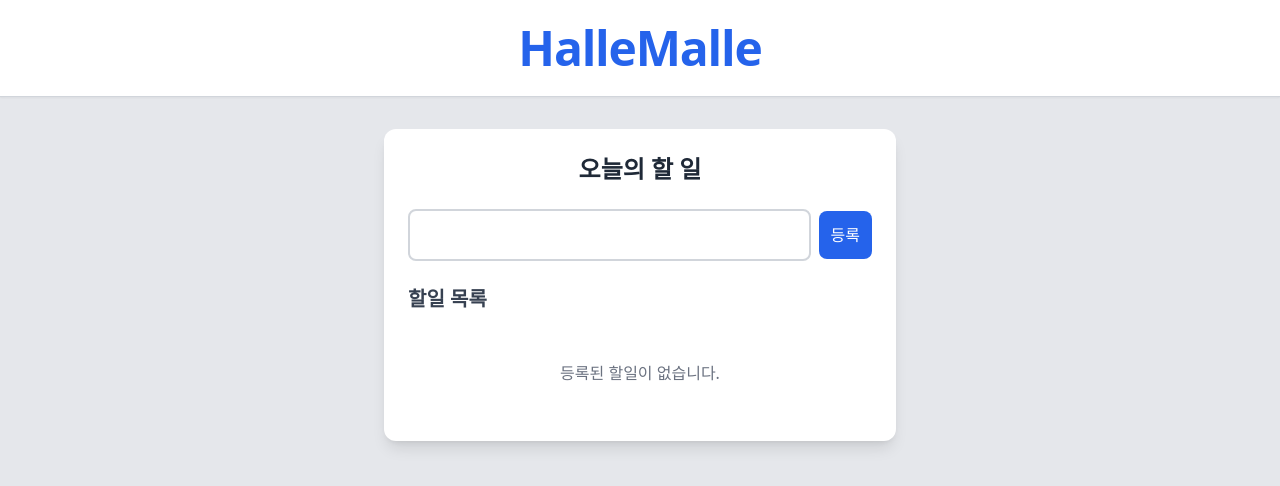
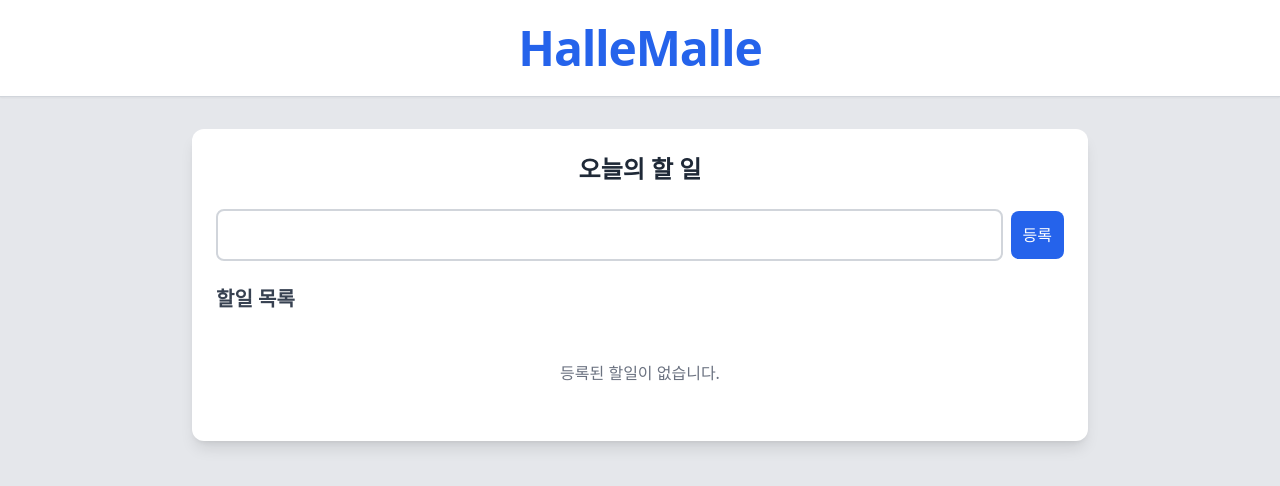
Before and after one commit to devdorong/hallaemallae, a React (Create React App) app: page / in a window 1280 px wide. Shown: the top 486 px of the page. Built offline with nearby package versions, Linux system fonts and the light colour scheme.

Commit message:
[docs] 폰트사이즈 조절

```diff
--- a/src/components/TodoItem.tsx
+++ b/src/components/TodoItem.tsx
@@ -85,7 +85,7 @@
               className="h-5 w-5 text-blue-600 border-gray-300 rounded focus:ring-blue-500"
             />
             <span
-              className={`flex items-center ml-4 text-lg text-gray-800 break-all ${todo.completed ? 'line-through text-gray-400' : ''}`}
+              className={`flex items-center ml-4 text-xl text-gray-800 break-all ${todo.completed ? 'line-through text-gray-400' : ''}`}
             >
               {todo.title}
             </span>
--- a/src/pages/TodoPage.tsx
+++ b/src/pages/TodoPage.tsx
@@ -17,7 +17,7 @@
   // tsx
   return (
     <div className="flex flex-col items-center">
-      <div className="bg-white rounded-xl shadow-lg p-6 w-full max-w-lg mx-auto">
+      <div className="bg-white rounded-xl shadow-lg p-6 w-full max-w-4xl mx-auto">
         <h2 className="text-2xl font-bold text-gray-800 mb-6 text-center">오늘의 할 일</h2>
         <TodoWrite todos={todos} setTodos={setTodos} />
         <TodoList todos={todos} setTodos={setTodos} />
```
